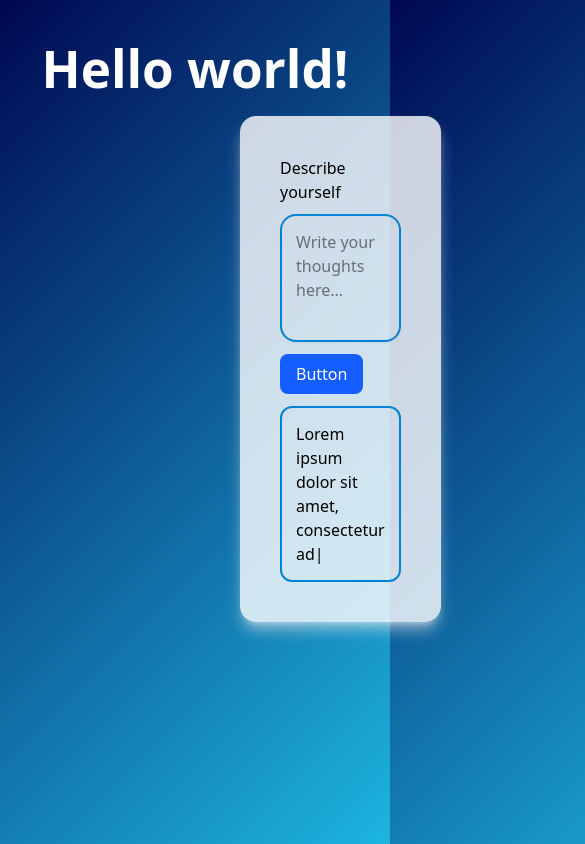
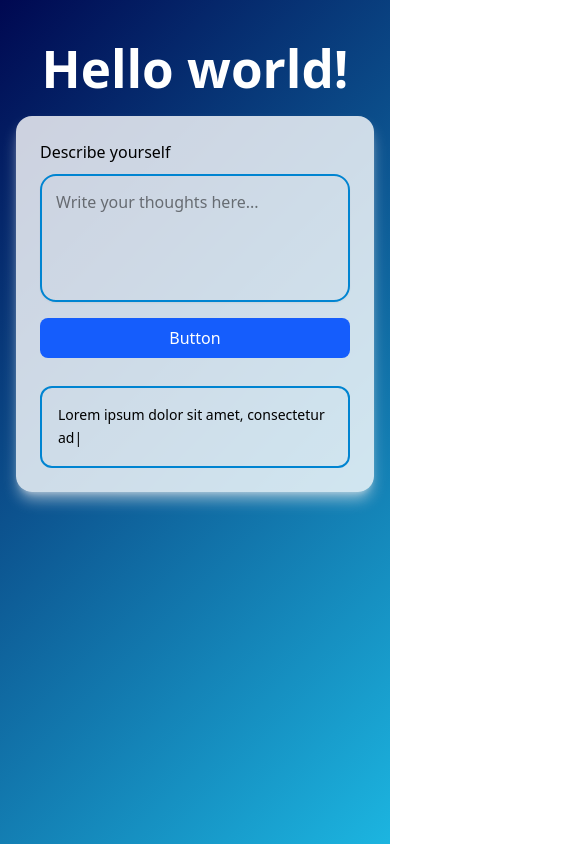
Before and after one commit to BarzDev/demo-frontend-ML, a React (Vite) app: page / in a window 390 px wide. Both pictures are taken after a click on the button "Button". Shown: the top 844 px of the page, 585 px wide, since content can reach past the window. Built offline with nearby package versions, Linux system fonts and the light colour scheme.

Commit message:
add: responsive UI improvements

```diff
--- a/src/App.jsx
+++ b/src/App.jsx
@@ -13,12 +13,12 @@ function App() {
 
   return (
     <>
-      <h1 className="text-3xl font-bold text-white w-screen text-center pt-10 pb-5">
+      <h1 className="text-3xl md:text-4xl font-bold text-white w-screen text-center pt-10 pb-5">
         Hello world!
       </h1>
 
-      <div className="flex items-center justify-center  px-60 ">
-        <div className="container bg-white/80 p-10 rounded-2xl shadow-lg shadow-gray-200/60 mb-5">
+      <div className="flex items-center justify-center px-4 md:px-10 lg:px-20">
+        <div className="w-full max-w-2xl bg-white/80 p-6 md:p-10 rounded-2xl shadow-lg shadow-gray-200/60 mb-10">
           <TextAreaComponent />
 
           <ButtonComponent onClick={onClick} />
--- a/src/components/BoxResult.jsx
+++ b/src/components/BoxResult.jsx
@@ -7,13 +7,12 @@ export const BoxResultComponent = () => {
 `;
 
   return (
-    <div className="border-2 p-3.5 border-sky-600  rounded-xl">
+    <div className="border-2 p-4 border-sky-600 rounded-xl mt-3 text-sm md:text-base leading-relaxed">
       <TypeAnimation
         sequence={[loremText]}
         wrapper="span"
         cursor={true}
         repeat={0}
-        // style={{ fontSize: "2em", display: "inline-block" }}
       />
     </div>
   );
--- a/src/components/Button.jsx
+++ b/src/components/Button.jsx
@@ -1,8 +1,9 @@
-export const ButtonComponent = (props) => {
+export const ButtonComponent = ({ onClick }) => {
   return (
     <button
-      onClick={props.onClick}
-      className="px-4 py-2 bg-blue-600 hover:bg-blue-700 text-white rounded-lg transition cursor-pointer my-3"
+      onClick={onClick}
+      className="px-4 py-2 bg-blue-600 hover:bg-blue-700 text-white rounded-lg
+                 transition cursor-pointer my-4 w-full md:w-auto"
     >
       Button
     </button>
--- a/src/components/TextArea.jsx
+++ b/src/components/TextArea.jsx
@@ -13,10 +13,9 @@ export const TextAreaComponent = () => {
       <textarea
         id="message"
         rows="4"
-        className="resize-none min-h-28 bg-neutral-secondary-medium border-2 text-heading
-             block w-full p-3.5 placeholder:text-body rounded-2xl shadow-xs
-             border-sky-600
-             focus:border-blue-800 focus:ring-0 focus:outline-none"
+        className="resize-none min-h-28 border-2 text-heading block w-full p-3.5 rounded-2xl
+                   border-sky-600 bg-neutral-secondary-medium placeholder:text-body shadow-xs
+                   focus:border-blue-800 focus:ring-0 focus:outline-none"
         placeholder={placeholder}
       ></textarea>
     </div>
--- a/src/index.css
+++ b/src/index.css
@@ -25,7 +25,6 @@ a {
 } */
 
 body {
-  background: #020024;
   background: linear-gradient(135deg, #000851 0%, #1cb5e0 100%);
   margin: 0;
   display: flex;
```
